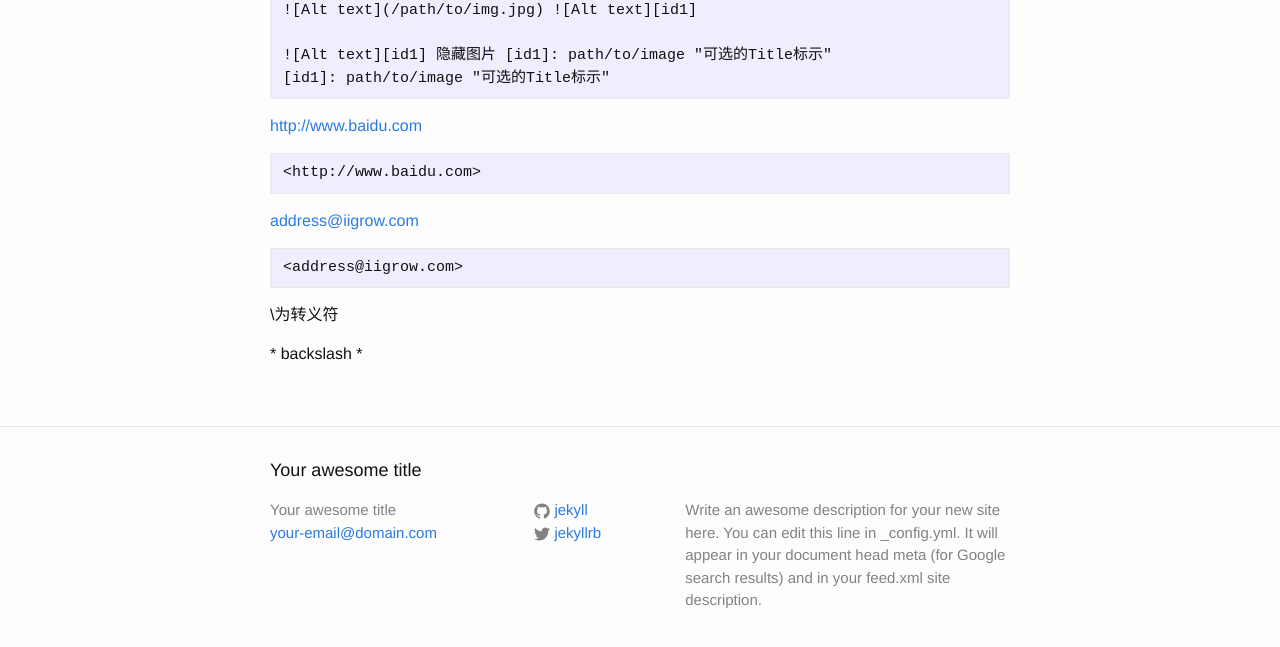
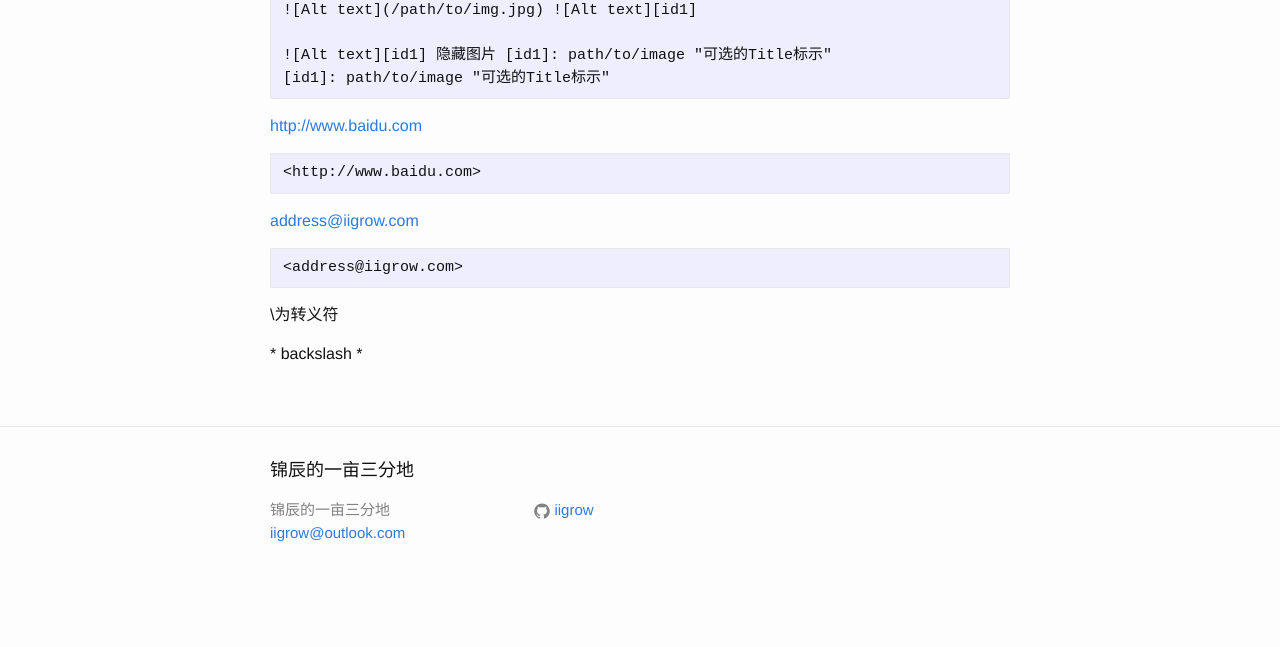
Before and after one commit to codeleafs/iigrow.github.io, a Jekyll site: the page built from _posts/2016-03-03-MarkdownSyntax.md, in a window 1280 px wide and 900 px high, scrolled down 2249 px, cut to the strip 228-875 px from the top of the window. Built offline with Jekyll 4.4.1, drawn with Linux system fonts in a browser that asks for light colours; after the commit the page ends 3081 px from its top, so only the background shows below that; some of the changed text lies outside the part shown.

Commit message:
重构blog

```diff
--- a/_config.yml
+++ b/_config.yml
@@ -1,21 +1,7 @@
-# Welcome to Jekyll!
-#
-# This config file is meant for settings that affect your whole blog, values
-# which you are expected to set up once and rarely need to edit after that.
-# For technical reasons, this file is *NOT* reloaded automatically when you use
-# 'jekyll serve'. If you change this file, please restart the server process.
-
-# Site settings
-title: Your awesome title
-email: your-email@domain.com
-description: > # this means to ignore newlines until "baseurl:"
-  Write an awesome description for your new site here. You can edit this
-  line in _config.yml. It will appear in your document head meta (for
-  Google search results) and in your feed.xml site description.
-baseurl: "" # the subpath of your site, e.g. /blog
-url: "http://yourdomain.com" # the base hostname & protocol for your site
-twitter_username: jekyllrb
-github_username:  jekyll
-
-# Build settings
+title: 锦辰的一亩三分地
+email: iigrow@outlook.com
+description:
+baseurl: ""
+url: "http://iigrow.com"
+github_username:  iigrow
 markdown: kramdown
--- a/_includes/footer.html
+++ b/_includes/footer.html
@@ -19,12 +19,6 @@
             {% include icon-github.html username=site.github_username %}
           </li>
           {% endif %}
-
-          {% if site.twitter_username %}
-          <li>
-            {% include icon-twitter.html username=site.twitter_username %}
-          </li>
-          {% endif %}
         </ul>
       </div>
 
--- a/_includes/icon-twitter.html
+++ /dev/null
@@ -1 +0,0 @@
-<a href="https://twitter.com/{{ include.username }}"><span class="icon icon--twitter">{% include icon-twitter.svg %}</span><span class="username">{{ include.username }}</span></a>
--- a/_posts/2016-03-03-MarkdownSyntax.markdown
+++ b/_posts/2016-03-03-MarkdownSyntax.md
@@ -2,7 +2,6 @@
 layout: post
 title:  "Markdown部分语法说明"
 date:   2016-03-03 17:56
-categories: jekyll update
 ---
 
 # Markdown部分语法说明
```
Also changed, not shown: _drafts/HighPerformanceWebSites.md (renamed from _posts/2016-03-01-HighPerformanceWebSites.markdown), _includes/icon-twitter.svg (deleted), _posts/2015-11-15-welcome-to-jekyll.md (renamed from _posts/2015-11-15-welcome-to-jekyll.markdown).
